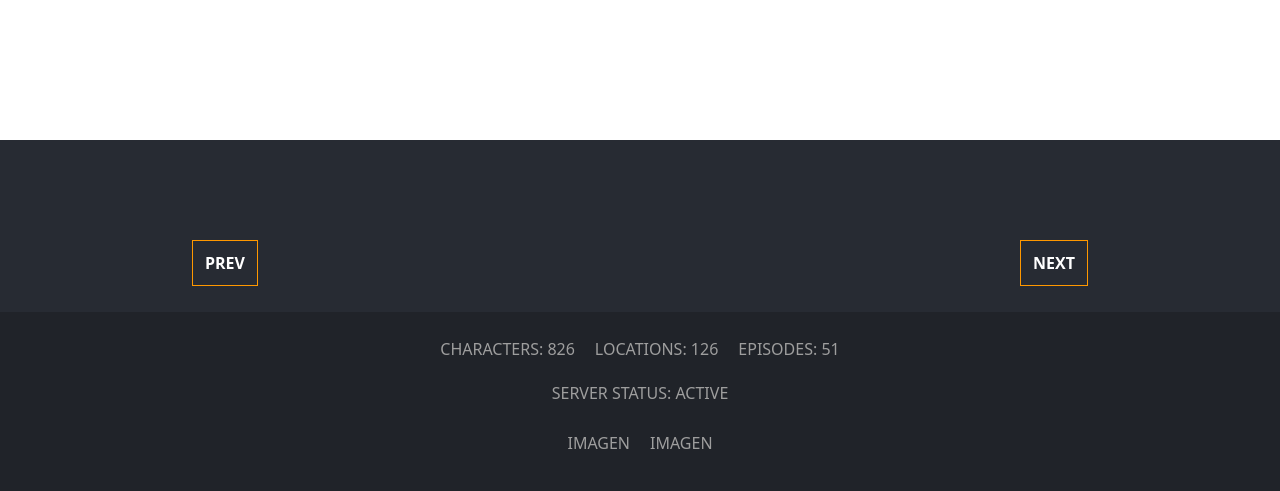
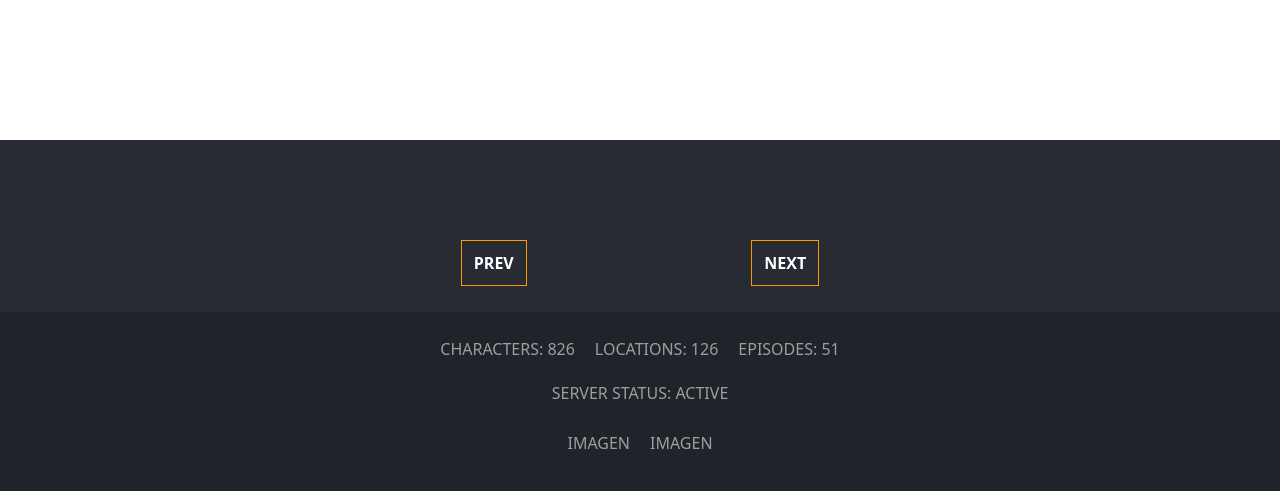
Before and after one commit to Larzod0120/Rick-morty-ajax, a plain HTML site: page characters/characters.html in a window 1280 px wide. Shown: the part 180-671 px from the top of the page. Drawn offline with nearby package versions, Linux system fonts and the light colour scheme; no server answers.

Commit message:
solucion de la paginacion y nuevos estilos en page-cont

```diff
--- a/characters/characters.html
+++ b/characters/characters.html
@@ -37,8 +37,10 @@
 
         </section>
         <section class="page-cont">
-            <button class="page-btn" id="btn-prev">PREV</button>
-            <button class="page-btn" id="btn-next">NEXT</button>
+            <div class="next-prev-cont">
+                <button class="page-btn" id="btn-prev">PREV</button>
+                <button class="page-btn" id="btn-next">NEXT</button>
+            </div>
         </section>
 
     </main>
--- a/index.js
+++ b/index.js
@@ -13,7 +13,7 @@ const getPage = (url) => {
 
             console.log(resp);
 
-            getCard(link);
+            getCard(url);
 
             btnNext = resp.info.next ? $('#btn-next').attr(`data-url`, `${resp.info.next}`) : '';
 
@@ -131,7 +131,7 @@ $(document).ready(function ($) {
 
         let value = e.target.dataset.url;
         console.log(value)
-        getCard(value);
+        getPage(value);
     })
 
 
--- a/style.css
+++ b/style.css
@@ -284,10 +284,16 @@ footer {
 .page-cont {
     display: flex;
     width: 100%;
-    justify-content: space-between;
+    justify-content: center;
     padding-bottom: 2%;
 }
 
+.next-prev-cont {
+    width: 40%;
+    display: flex;
+    justify-content: space-between;
+    margin: 0 auto;
+}
 
 
 .page-btn {
```
